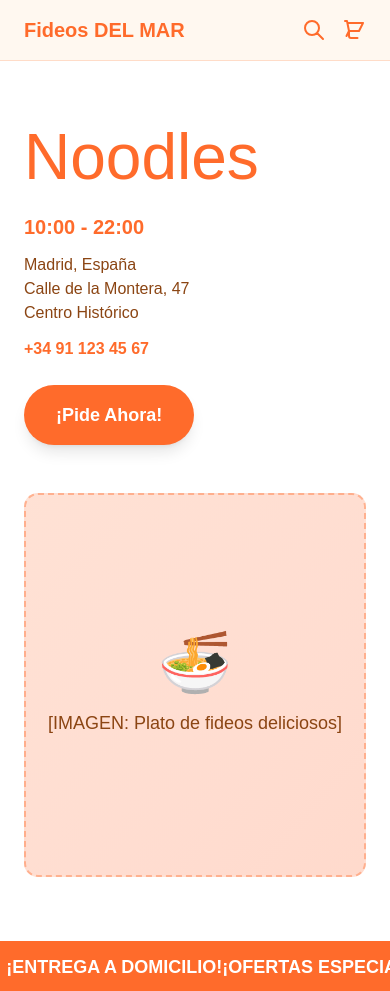
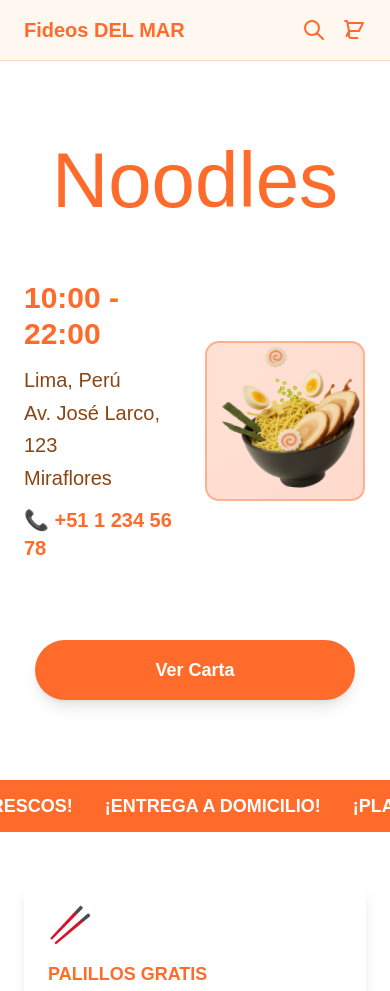
Before and after one commit to Edgar100800/main-portforlio, an Astro site: page /noodle in a window 390 px wide. Shown: the top 991 px of the page. Built offline with nearby package versions, Linux system fonts and the light colour scheme; Astro itself is replaced by a stand-in of ours; a web font is replaced by a local one.

Commit message:
Add main.webp image for Noodle page; enhance layout with responsive design for mobile and desktop, including updated restaurant info and animations.

```diff
--- a/src/pages/noodle.astro
+++ b/src/pages/noodle.astro
@@ -41,7 +41,8 @@ import '../styles/fonts.css';
   <!-- Hero Section -->
   <section class="relative px-6 py-16 overflow-hidden" style="background-color: var(--color-noodle-cream)">
     <div class="max-w-7xl mx-auto">
-      <div class="grid grid-cols-1 lg:grid-cols-2 gap-12 items-center">
+      <!-- Desktop Layout -->
+      <div class="hidden lg:grid grid-cols-1 lg:grid-cols-2 gap-12 items-center">
         <!-- Left Content -->
         <div class="space-y-6 z-10 relative">
           <!-- Giant Fideos Text -->
@@ -49,22 +50,19 @@ import '../styles/fonts.css';
             <h1 class="leading-none text-noodle-orange" style="font-family: var(--font-pramukh-black); font-size: clamp(4rem, 15vw, 14rem);">
               Noodles
             </h1>
-            <!-- <p class="text-noodle-orange text-2xl mt-4" style="font-family: var(--font-pramukh-semibold);">
-              DEL MAR
-            </p> -->
           </div>
 
           <!-- Restaurant Info -->
           <div class="space-y-3">
-            <div class="text-noodle-orange text-xl font-bold" style="font-family: var(--font-pramukh-bold)">
+            <div class="text-noodle-orange text-2xl font-bold" style="font-family: var(--font-pramukh-bold)">
               10:00 - 22:00
             </div>
-            <div class="text-noodle-brown" style="font-family: var(--font-pramukh-regular)">
+            <div class="text-noodle-brown text-lg" style="font-family: var(--font-pramukh-regular)">
               Madrid, España<br>
               Calle de la Montera, 47<br>
               Centro Histórico
             </div>
-            <div class="text-noodle-orange font-semibold" style="font-family: var(--font-pramukh-semibold)">
+            <div class="text-noodle-orange font-semibold text-lg" style="font-family: var(--font-pramukh-semibold)">
               +34 91 123 45 67
             </div>
           </div>
@@ -77,15 +75,61 @@ import '../styles/fonts.css';
 
         <!-- Right Content - Background Image -->
         <div class="relative">
-          <!-- AGREGAR IMAGEN DE FONDO AQUÍ -->
-          <div class="w-full h-96 bg-gradient-to-br from-noodle-orange/20 to-noodle-red/20 rounded-xl flex items-center justify-center border-2 border-dashed border-noodle-orange/40">
+          <div class="w-full h-96 bg-gradient-to-br from-noodle-orange/20 to-noodle-red/20 rounded-xl flex items-center justify-center border-2 border-noodle-orange/40">
             <div class="text-center text-noodle-brown" style="font-family: var(--font-pramukh-regular)">
-              <div class="text-6xl mb-4">🍜</div>
-              <span class="text-lg">
-                [IMAGEN: Plato de fideos deliciosos]
-              </span>
+              <img
+                src="/noodles/main.webp"
+                alt="Plato de fideos deliciosos"
+                class="w-full h-full object-cover noodle-plate-animation"
+              />
             </div>
           </div>
+        </div>
+      </div>
+
+      <!-- Mobile Layout -->
+      <div class="lg:hidden flex flex-col min-h-[70vh] py-4">
+        <!-- Header - Title at top -->
+        <div class="text-center mb-6">
+          <h1 class="leading-none text-noodle-orange" style="font-family: var(--font-pramukh-black); font-size: clamp(4rem, 20vw, 6rem);">
+            Noodles
+          </h1>
+        </div>
+
+        <!-- Middle Section - Info and Image -->
+        <div class="flex-1 flex items-center gap-4 mb-6">
+          <!-- Left Content - Restaurant Info -->
+          <div class="flex-1 space-y-3">
+            <div class="text-noodle-orange text-3xl font-bold" style="font-family: var(--font-pramukh-bold)">
+              10:00 - 22:00
+            </div>
+            <div class="text-noodle-brown text-xl leading-relaxed" style="font-family: var(--font-pramukh-regular)">
+              Lima, Perú<br>
+              Av. José Larco, 123<br>
+              Miraflores
+            </div>
+            <div class="text-noodle-orange font-semibold text-xl" style="font-family: var(--font-pramukh-semibold)">
+              📞 +51 1 234 56 78
+            </div>
+          </div>
+
+          <!-- Right Content - Image -->
+          <div class="flex-1 flex items-center justify-center">
+            <div class="w-40 h-40 bg-gradient-to-br from-noodle-orange/20 to-noodle-red/20 rounded-xl flex items-center justify-center border-2 border-noodle-orange/40">
+              <img
+                src="/noodles/main.webp"
+                alt="Plato de fideos deliciosos"
+                class="w-full h-full object-cover rounded-lg noodle-plate-animation"
+              />
+            </div>
+          </div>
+        </div>
+
+        <!-- Bottom Section - CTA Button -->
+        <div class="text-center mt-4">
+          <button class="bg-noodle-orange text-white px-8 py-4 rounded-full text-lg font-bold hover:bg-noodle-orange-dark transition-colors shadow-lg w-full max-w-xs" style="font-family: var(--font-pramukh-bold)">
+            Ver Carta
+          </button>
         </div>
       </div>
     </div>
@@ -93,22 +137,24 @@ import '../styles/fonts.css';
 
   <!-- Scrolling Banner Infinito -->
   <div class="bg-noodle-orange py-3 overflow-hidden">
-    <!--
-      El contenedor que se mueve (flex whitespace-nowrap animate-scroll).
-      'width: max-content' es crucial para asegurar que este contenedor tenga el ancho exacto para contener ambos grupos de contenido lado a lado sin que se rompa la linea, lo cual permite que la animación translateX(-50%) funcione correctamente.
-    -->
-    <div class="flex whitespace-nowrap animate-scroll" style="width: max-content;">
+    <div class="flex whitespace-nowrap animate-scroll">
       <!-- Primer grupo de contenido -->
-      <div class="flex space-x-8 text-white text-lg font-bold" style="font-family: var(--font-pramukh-bold)">
+      <div class="flex space-x-8 text-white text-lg font-bold mr-8" style="font-family: var(--font-pramukh-bold)">
         <span>¡OFERTAS ESPECIALES!</span>
         <span>¡FIDEOS FRESCOS!</span>
         <span>¡ENTREGA A DOMICILIO!</span>
+        <span>¡PLATOS CALIENTES!</span>
+        <span>¡SABORES AUTÉNTICOS!</span>
+        <span>¡DELIVERY RÁPIDO!</span>
       </div>
-      <!-- Segundo grupo de contenido (DUPLICADO) -->
-      <div class="flex space-x-8 text-white text-lg font-bold" style="font-family: var(--font-pramukh-bold)">
+      <!-- Segundo grupo de contenido (DUPLICADO para scroll infinito) -->
+      <div class="flex space-x-8 text-white text-lg font-bold mr-8" style="font-family: var(--font-pramukh-bold)">
         <span>¡OFERTAS ESPECIALES!</span>
         <span>¡FIDEOS FRESCOS!</span>
         <span>¡ENTREGA A DOMICILIO!</span>
+        <span>¡PLATOS CALIENTES!</span>
+        <span>¡SABORES AUTÉNTICOS!</span>
+        <span>¡DELIVERY RÁPIDO!</span>
       </div>
     </div>
   </div>
@@ -474,12 +520,58 @@ import '../styles/fonts.css';
       transform: translateX(0);
     }
     100% {
-      transform: translateX(-100%);
+      transform: translateX(-50%);
+    }
+  }
+
+  @keyframes noodlePlate {
+    0% {
+      transform: rotate(0deg) translateX(0px) scale(1);
+    }
+    25% {
+      transform: rotate(5deg) translateX(8px) scale(1.05);
+    }
+    50% {
+      transform: rotate(0deg) translateX(0px) scale(1.1);
+    }
+    75% {
+      transform: rotate(-5deg) translateX(-8px) scale(1.05);
+    }
+    100% {
+      transform: rotate(0deg) translateX(0px) scale(1);
+    }
+  }
+
+  @keyframes noodlePlateHover {
+    0% {
+      transform: rotate(0deg) translateX(0px) scale(1);
+    }
+    25% {
+      transform: rotate(8deg) translateX(12px) scale(1.1);
+    }
+    50% {
+      transform: rotate(0deg) translateX(0px) scale(1.15);
+    }
+    75% {
+      transform: rotate(-8deg) translateX(-12px) scale(1.1);
+    }
+    100% {
+      transform: rotate(0deg) translateX(0px) scale(1);
     }
   }
 
   .animate-scroll {
-    animation: scroll 15s linear infinite;
+    animation: scroll 20s linear infinite;
+    width: max-content;
+  }
+
+  .noodle-plate-animation {
+    animation: noodlePlate 4s ease-in-out infinite;
+    transform-origin: center center;
+  }
+
+  .noodle-plate-animation:hover {
+    animation: noodlePlateHover 2s ease-in-out infinite;
   }
 
   /* Asegurar que las fuentes se carguen correctamente */
```
Also changed, not shown: public/noodles/main.webp (added).
